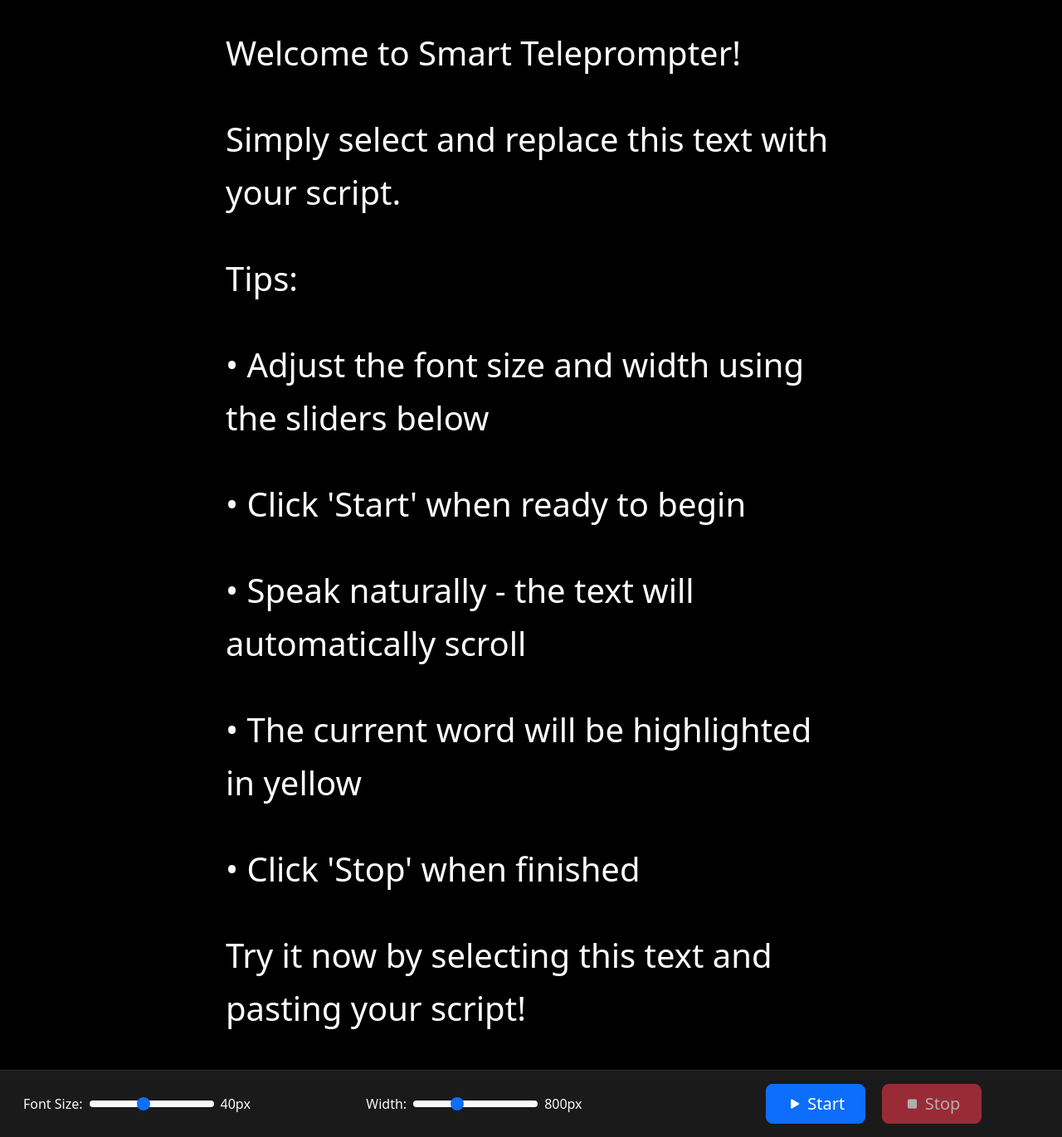
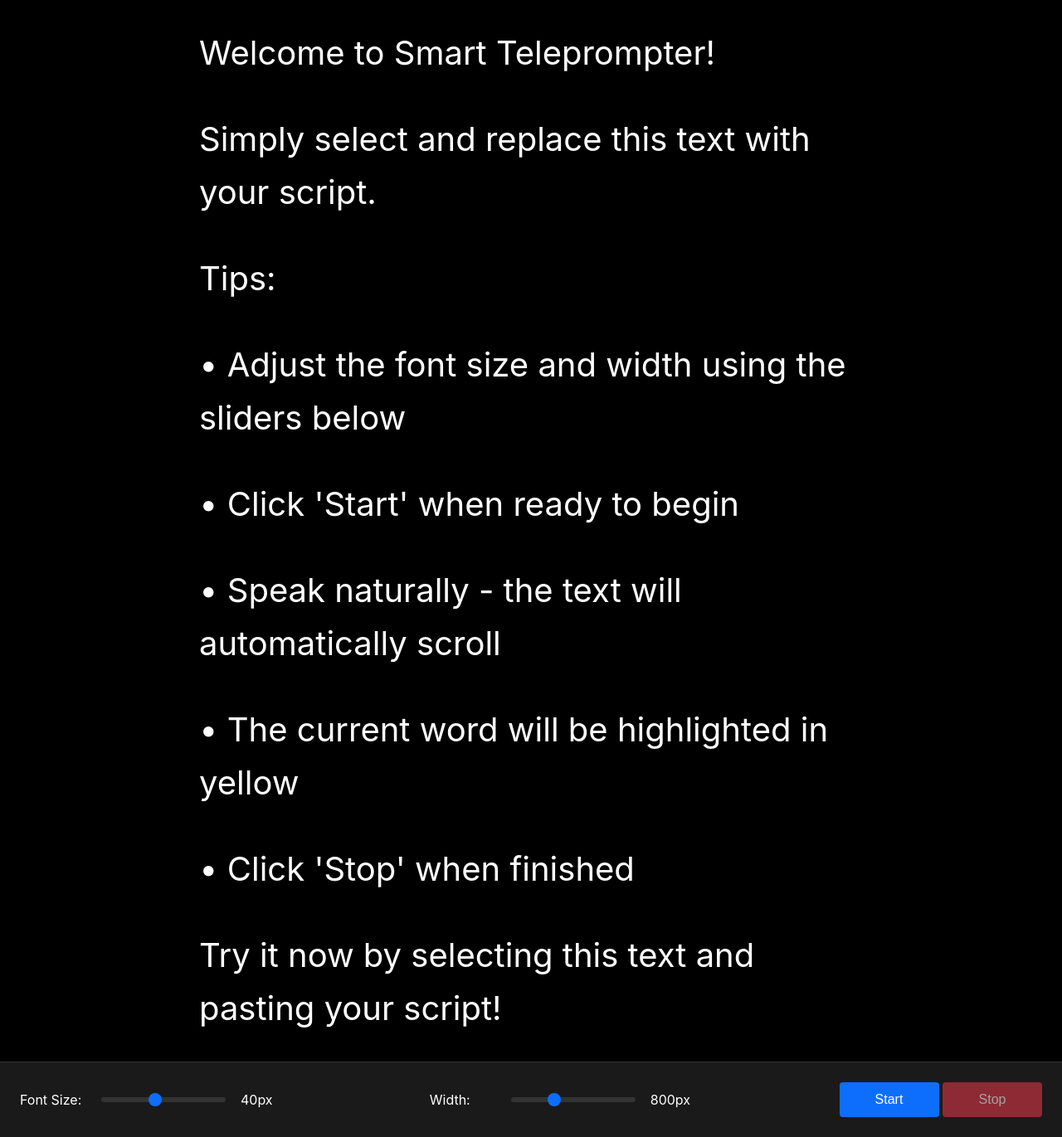
Before and after one commit to elifiner/autoprompter, a Flask app: page / in a window 1280 px wide. Shown: the whole page at 83% size. Run offline with Flask 3, Linux system fonts and the light colour scheme; some libraries are stand-ins or nearby versions.

Commit message:
remove bootstrap

```diff
--- a/static/css/style.css
+++ b/static/css/style.css
@@ -4,6 +4,7 @@ html, body {
     margin: 0;
     padding: 0;
     overflow: hidden;
+    font-family: -apple-system, BlinkMacSystemFont, "Segoe UI", Roboto, "Helvetica Neue", Arial, sans-serif;
 }
 
 .teleprompter-wrapper {
@@ -20,10 +21,10 @@ html, body {
     font-size: 40px;
     line-height: 1.6;
     overflow-y: auto;
-    outline: none; /* Remove contenteditable outline */
-    word-wrap: break-word; /* Break long words */
-    margin: 0 auto; /* Center the text container */
-    width: 800px; /* Default width */
+    outline: none;
+    word-wrap: break-word;
+    margin: 0 auto;
+    width: 800px;
     max-width: 100%;
     transition: all 0.3s ease;
 }
@@ -48,29 +49,100 @@ html, body {
     scrollbar-width: none;
 }
 
-/* Control bar at bottom */
+/* Control bar styling */
 .control-bar {
     background-color: #1a1a1a;
-    padding: 1rem;
+    padding: 1.5rem;
     border-top: 1px solid #333;
+    display: flex;
+    justify-content: space-between;
+    align-items: center;
+    flex-wrap: wrap;
+    gap: 1.5rem;
 }
 
-.control-bar button {
-    margin: 0 0.5rem;
-    min-width: 120px;
+.control-group {
+    display: flex;
+    align-items: center;
+    gap: 1rem;
 }
 
-/* Slider styling */
-.form-range {
-    width: 150px;
+.control-group label {
+    color: #fff;
+    min-width: 80px;
 }
 
-.form-range::-webkit-slider-thumb {
-    background: #0d6efd;
+.slider-group {
+    display: flex;
+    align-items: center;
+    gap: 1rem;
 }
 
-.form-range::-moz-range-thumb {
+.slider-group span {
+    color: #fff;
+    min-width: 60px;
+}
+
+/* Custom range input styling */
+input[type="range"] {
+    width: 150px;
+    height: 6px;
+    background: #333;
+    border-radius: 3px;
+    -webkit-appearance: none;
+}
+
+input[type="range"]::-webkit-slider-thumb {
+    -webkit-appearance: none;
+    width: 16px;
+    height: 16px;
     background: #0d6efd;
+    border-radius: 50%;
+    cursor: pointer;
+}
+
+input[type="range"]::-moz-range-thumb {
+    width: 16px;
+    height: 16px;
+    background: #0d6efd;
+    border-radius: 50%;
+    cursor: pointer;
+    border: none;
+}
+
+/* Button styling */
+.button {
+    padding: 0.75rem 1.5rem;
+    border: none;
+    border-radius: 4px;
+    font-size: 1rem;
+    font-weight: 500;
+    cursor: pointer;
+    min-width: 120px;
+    transition: all 0.2s ease;
+}
+
+.button:disabled {
+    opacity: 0.6;
+    cursor: not-allowed;
+}
+
+.button-primary {
+    background-color: #0d6efd;
+    color: white;
+}
+
+.button-primary:hover:not(:disabled) {
+    background-color: #0b5ed7;
+}
+
+.button-danger {
+    background-color: #dc3545;
+    color: white;
+}
+
+.button-danger:hover:not(:disabled) {
+    background-color: #bb2d3b;
 }
 
 /* Word styling */
--- a/templates/index.html
+++ b/templates/index.html
@@ -4,7 +4,6 @@
     <meta charset="UTF-8">
     <meta name="viewport" content="width=device-width, initial-scale=1.0">
     <title>Smart Teleprompter</title>
-    <link href="https://cdn.jsdelivr.net/npm/bootstrap@5.3.0/dist/css/bootstrap.min.css" rel="stylesheet">
     <link href="{{ url_for('static', filename='css/style.css') }}" rel="stylesheet">
 </head>
 <body>
@@ -14,37 +13,29 @@
         </div>
 
         <div class="control-bar">
-            <div class="container-fluid">
-                <div class="row align-items-center g-3">
-                    <div class="col-12 col-md-4">
-                        <div class="d-flex align-items-center">
-                            <label for="fontSize" class="form-label me-2 text-light mb-0">Font Size:</label>
-                            <input type="range" class="form-range" id="fontSize" min="16" max="72" value="40">
-                            <span id="fontSizeValue" class="ms-2 text-light">40px</span>
-                        </div>
-                    </div>
-                    <div class="col-12 col-md-4">
-                        <div class="d-flex align-items-center">
-                            <label for="textWidth" class="form-label me-2 text-light mb-0">Width:</label>
-                            <input type="range" class="form-range" id="textWidth" min="400" max="1600" value="800" step="50">
-                            <span id="textWidthValue" class="ms-2 text-light">800px</span>
-                        </div>
-                    </div>
-                    <div class="col-12 col-md-4 text-center">
-                        <button id="startButton" class="btn btn-primary btn-lg">
-                            <i class="bi bi-play-fill"></i> Start
-                        </button>
-                        <button id="stopButton" class="btn btn-danger btn-lg" disabled>
-                            <i class="bi bi-stop-fill"></i> Stop
-                        </button>
-                    </div>
+            <div class="control-group">
+                <label for="fontSize">Font Size:</label>
+                <div class="slider-group">
+                    <input type="range" id="fontSize" min="16" max="72" value="40">
+                    <span id="fontSizeValue">40px</span>
                 </div>
+            </div>
+
+            <div class="control-group">
+                <label for="textWidth">Width:</label>
+                <div class="slider-group">
+                    <input type="range" id="textWidth" min="400" max="1600" value="800" step="50">
+                    <span id="textWidthValue">800px</span>
+                </div>
+            </div>
+
+            <div class="button-group">
+                <button id="startButton" class="button button-primary">Start</button>
+                <button id="stopButton" class="button button-danger" disabled>Stop</button>
             </div>
         </div>
     </div>
 
-    <script src="https://cdn.jsdelivr.net/npm/bootstrap@5.3.0/dist/js/bootstrap.bundle.min.js"></script>
-    <link rel="stylesheet" href="https://cdn.jsdelivr.net/npm/bootstrap-icons@1.7.2/font/bootstrap-icons.css">
     <script src="https://cdnjs.cloudflare.com/ajax/libs/socket.io/4.0.1/socket.io.js"></script>
     <script src="{{ url_for('static', filename='js/script.js') }}"></script>
 </body>
```
Also changed, not shown: other parts of static/css/style.css (+32 -8 lines).
